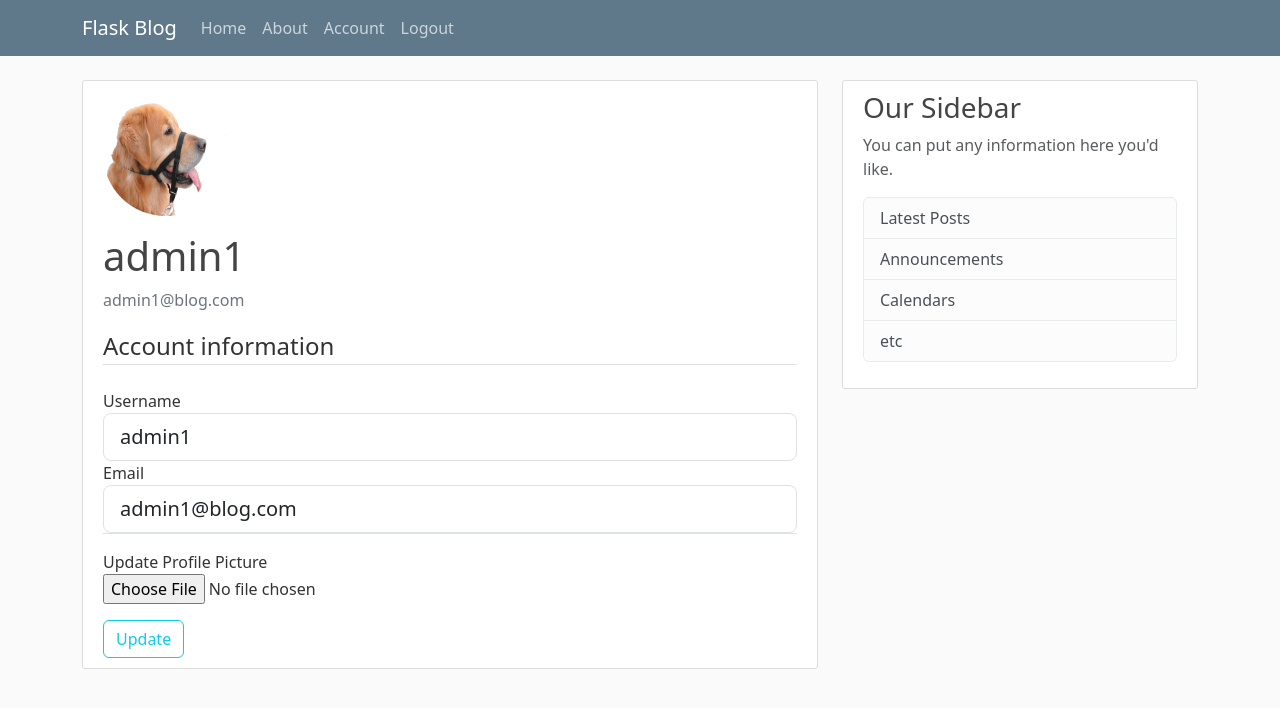
After one commit to srivastava006amit/flask_blog_app, a Flask app: page /account in a window 1280 px wide. The commit adds this page. Shown: the top 708 px of the page. Run offline with Flask 3, Linux system fonts and the light colour scheme; a user stored in the database is signed in; some libraries are stand-ins or nearby versions.

Commit message:
added user account and its update operations

```diff
--- /dev/null
+++ b/flaskblog/forms.py
@@ -0,0 +1,48 @@
+from flask_wtf import FlaskForm
+from flask_wtf.file import FileField, FileAllowed
+from flask_login import current_user
+from wtforms import StringField, PasswordField, SubmitField, BooleanField
+from wtforms.validators import DataRequired, Length, Email, EqualTo, ValidationError
+from flaskblog.models import User
+
+class RegisterForm(FlaskForm):
+    username = StringField('Username', validators=[DataRequired(), Length(min=2, max=20)])
+    email = StringField('Email', validators=[DataRequired(), Email()])
+    password = PasswordField('Password', validators=[DataRequired()])
+    confirm_password = PasswordField('Confirm_password', validators=[DataRequired(), EqualTo('password')])
+    submit = SubmitField('Sign Up')
+
+    def validate_username(self, username):
+        user = User.query.filter_by(username=username.data).first()
+        if user:
+            raise ValidationError('That username is taken. Please choose a different one.')
+
+    def validate_email(self, email):
+        email = User.query.filter_by(email=email.data).first()
+        if email:
+            raise ValidationError('That email is taken. Please choose a different one.')
+
+
+class UpdateAccountForm(FlaskForm):
+    username = StringField('Username', validators=[DataRequired(), Length(min=2, max=20)])
+    email = StringField('Email', validators=[DataRequired(), Email()])
+    picture = FileField('Update Profile Picture', validators=[FileAllowed(['jpg', 'png'])])
+    submit = SubmitField('Update')
+
+    def validate_username(self, username):
+        if username.data != current_user.username:
+            user = User.query.filter_by(username=username.data).first()
+            if user:
+                raise ValidationError('That username is taken. Please choose a different one.')
+
+    def validate_email(self, email):
+        if email.data != current_user.email:
+            email = User.query.filter_by(email=email.data).first()
+            if email:
+                raise ValidationError('That email is taken. Please choose a different one.')
+
+class LoginForm(FlaskForm):
+    email = StringField('Email', validators=[DataRequired(), Email()])
+    password = PasswordField('Password', validators=[DataRequired()])
+    remember = BooleanField('Remember me')
+    submit = SubmitField('Login')
--- /dev/null
+++ b/flaskblog/routes.py
@@ -0,0 +1,105 @@
+from flask import render_template, url_for, flash, redirect, request
+from flaskblog import app, db, bcrypt
+from flaskblog.forms import RegisterForm, LoginForm, UpdateAccountForm
+from flaskblog.models import User, Post
+from flask_login import login_user, current_user, logout_user, login_required
+from PIL import Image
+import os, secrets
+
+
+posts=[{'author': 'amit',
+        'title': 'Blog post 1',
+        'content': 'hey this is post content',
+        'post_date': 'May 01, 2023'},
+       {'author': 'jerry',
+        'title': 'Blog post 2',
+        'content': 'hey this is post content 2',
+        'post_date': 'May 02, 2023'},
+       {'author': 'tom',
+        'title': 'Blog post 3',
+        'content': 'hey this is post content 2',
+        'post_date': 'May 02, 2023'}
+       ]
+
+# Routes
+@app.route("/")
+@app.route("/home")
+def home():
+    return render_template('home.html', posts=posts, title='home')
+
+@app.route("/about")
+def about():
+    return render_template('about.html', title='about')
+
+@app.route("/register", methods=['GET','POST'])
+def register():
+    if current_user.is_authenticated:
+        return redirect(url_for('home'))
+    form = RegisterForm()
+    if request.method == 'POST':
+        if form.validate_on_submit():
+            hashed_password = bcrypt.generate_password_hash(form.password.data).decode('utf-8')
+            user = User(username=form.username.data, email=form.email.data, password=hashed_password)
+            db.session.add(user)
+            db.session.commit()
+            flash(f"Your account has been created! You are now able to login" , "success")
+            return redirect(url_for('home'))
+        else:
+            redirect(url_for('register'))
+    print("submit not pressed")
+    return render_template('register.html', form=form, title='Register')
+
+@app.route("/login", methods=['GET', 'POST'])
+def login():
+    if current_user.is_authenticated:
+        return redirect(url_for('home'))
+    form = LoginForm()
+    if request.method == 'POST':
+        if form.validate_on_submit():
+            user = User.query.filter_by(email=form.email.data).first()
+            if user and bcrypt.check_password_hash(user.password, form.password.data):
+                login_user(user, remember=form.remember.data)
+                next_page = request.args.get('next')
+                return redirect(next_page) if next_page else redirect(url_for('home'))
+            else:
+                flash(f"Login Failed! Please check email and password." , 'danger')
+        else:
+            redirect(url_for('login'))
+    else:
+        redirect(url_for('login'))
+    return render_template('login.html', form=form, title='Login')
+
+@app.route("/logout")
+def logout():
+    logout_user()
+    return redirect(url_for('home'))
+
+def save_picture(form_picture):
+    random_hex = secrets.token_hex(8)
+    _ , f_ext = os.path.splitext(form_picture.filename)
+    picture_fn = random_hex + f_ext
+    picture_path = os.path.join(app.root_path, 'static/profile_pics', picture_fn)
+    output_size = (125, 125)
+    i = Image.open(form_picture)
+    i.thumbnail(output_size)
+    i.save(picture_path)
+    return picture_fn
+
+@app.route("/account", methods=['GET', 'POST'])
+@login_required
+def account():
+    form = UpdateAccountForm()
+    if form.validate_on_submit():
+        if form.picture.data:
+            picture_file = save_picture(form.picture.data)
+            current_user.image_file = picture_file
+        current_user.username = form.username.data
+        current_user.email = form.email.data
+        db.session.commit()
+        flash('Your account has been updated!', 'success')
+        return redirect(url_for('account'))
+    elif request.method == 'GET':
+        form.username.data = current_user.username
+        form.email.data = current_user.email
+    image_file = url_for('static', filename='profile_pics/' + current_user.image_file)
+    return render_template('account.html', title='Account', image_file=image_file, form=form)
--- /dev/null
+++ b/flaskblog/templates/account.html
@@ -0,0 +1,59 @@
+{% extends "layout.html" %}
+
+{% block content%}
+<div class="content-section">
+    <div class="media">
+      <img class="rounded-circle account-img" src="{{ image_file }}">
+      <div class="media-body">
+        <h2 class="account-heading">{{ current_user.username }}</h2>
+        <p class="text-secondary">{{ current_user.email }}</p>
+      </div>
+    </div>
+
+        <form method="POST" action="" enctype="multipart/form-data">
+            {{ form.hidden_tag()}}
+            <fieldset class="form-group">
+                <legend class="border-bottom mb-4"> Account information </legend>
+                <div class="form-group">
+                    {{ form.username.label(class="form-control-label") }}
+
+                    {% if form.username.errors %}
+                        {{ form.username(class="form-control form-control-lg is-invalid")}}
+                        <div class="invalid-feedback">
+                            {% for error in form.username.errors %}
+                                <span>{{ error }}</span>
+                            {% endfor %}
+                        </div>
+                    {% else %}
+                        {{ form.username(class="form-control form-control-lg") }}
+                    {% endif %}
+                </div>
+                <div class="form-group">
+                    {{ form.email.label(class="form-control-label") }}
+                    {% if form.email.errors %}
+                        {{ form.email(class="form-control form-control-lg is-invalid")}}
+                        <div class="invalid-feedback">
+                            {% for error in form.email.errors %}
+                                <span>{{ error }}</span>
+                            {% endfor %}
+                        </div>
+                    {% else %}
+                        {{ form.email(class="form-control form-control-lg") }}
+                    {% endif %}
+                </div>
+                <div class="border-top pt-3">
+                    {{ form.picture.label() }}</br>
+                    {{ form.picture(class="form-control-file") }}
+                    {% if form.picture.errors %}
+                    {% for error in form.picture.errors %}
+                       </br><span class="text-danger">{{ error }}</span></br>
+                    {% endfor %}
+                    {% endif %}
+                </div>
+            </fieldset>
+            <div class="form-group">
+                {{ form.submit(class="btn btn-outline-info mt-3") }}
+            </div>
+        </form>
+  </div>
+{%endblock content%}
--- a/templates/layout.html
+++ b/flaskblog/templates/layout.html
@@ -32,8 +32,13 @@
                   </div>
                   <!-- Navbar Right Side -->
                   <div class="navbar-nav">
-                    <a class="nav-item nav-link" href="{{ url_for('login')}}">Login</a>
-                    <a class="nav-item nav-link" href="{{ url_for('register')}}">Register</a>
+                    {% if current_user.is_authenticated %}
+                      <a class="nav-item nav-link" href="{{ url_for('account')}}">Account</a>
+                      <a class="nav-item nav-link" href="{{ url_for('logout')}}">Logout</a>
+                    {% else %}
+                      <a class="nav-item nav-link" href="{{ url_for('login')}}">Login</a>
+                      <a class="nav-item nav-link" href="{{ url_for('register')}}">Register</a>
+                    {% endif %}
                   </div>
                 </div>
               </div>
--- /dev/null
+++ b/run.py
@@ -0,0 +1,5 @@
+from flaskblog import app
+
+# run call
+if __name__ == "__main__":
+    app.run(debug=True)
```
Also changed, not shown: flask_blog.py (deleted, +0 -97 lines), flaskblog/__init__.py (added, +20 -0 lines), flaskblog/models.py (added, +29 -0 lines), flaskblog/static/main.css (renamed from static/main.css), flaskblog/static/profile_pics/6ba100f78f0014c8.jpg (added), flaskblog/static/profile_pics/9519d34a9e89dbdb.jpg (added), flaskblog/static/profile_pics/default.jpg (added), flaskblog/static/profile_pics/tomas.jpg (added), flaskblog/static/tommas.jpg (added), flaskblog/templates/about.html (renamed from templates/about.html), flaskblog/templates/home.html (renamed from templates/home.html), flaskblog/templates/login.html (renamed from templates/login.html), flaskblog/templates/register.html (renamed from templates/register.html), instance/site.db.
